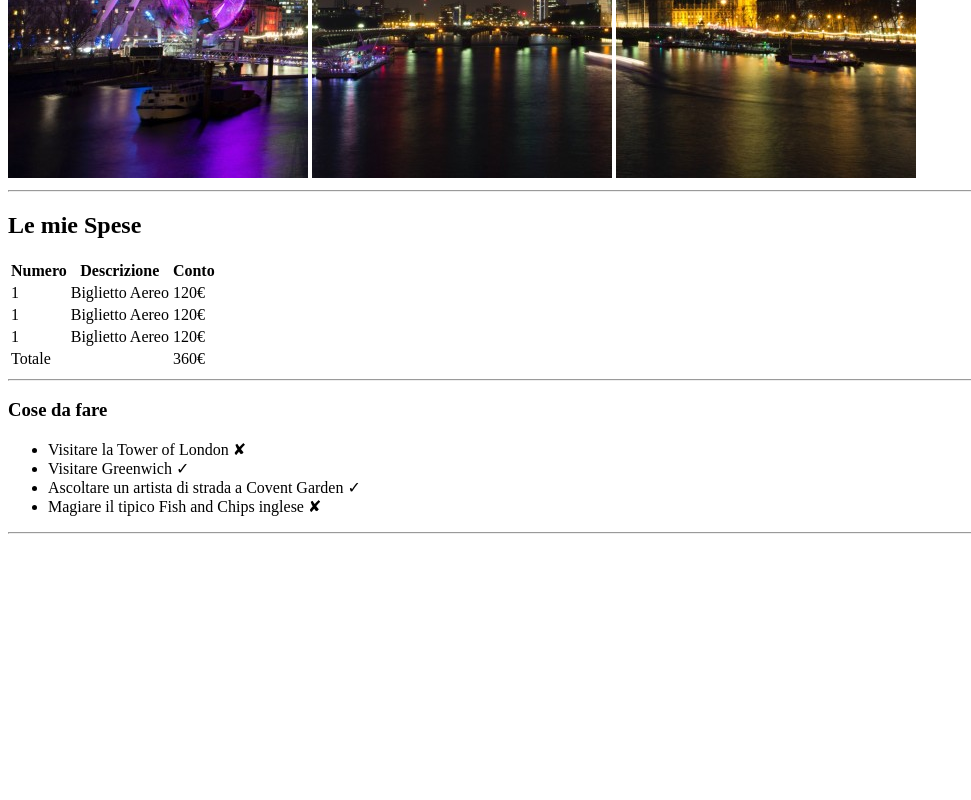
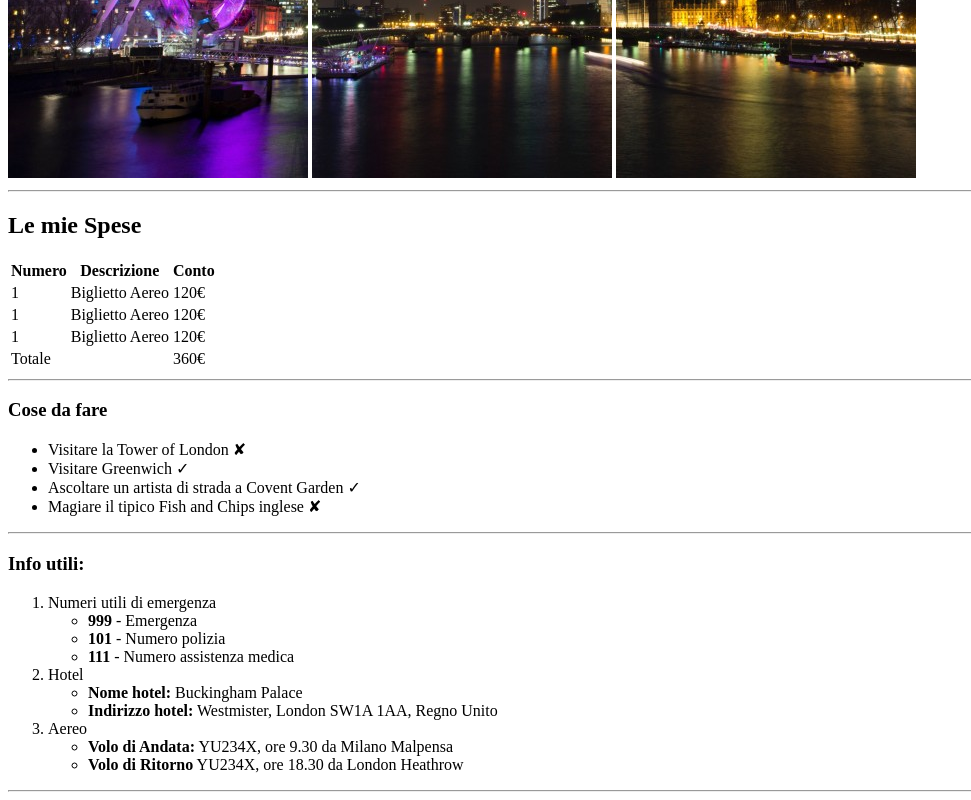
Before and after one commit to giovannifranchi/html-london-trip, a plain HTML site: page index.html in a window 1280 px wide. Shown: the part 502-1302 px from the top of the page, without its empty margins (0-971 px from the left). Before the commit the page ends 1044 px from the top, so only its background shows below. Drawn offline with Linux system fonts and the light colour scheme.

Commit message:
Creazione sezione info utili in main

```diff
--- a/index.html
+++ b/index.html
@@ -68,6 +68,36 @@
             <hr>
         </section>
         <!-- /Fine sezione delle cose da fare -->
+        <!-- Sezione info utili -->
+        <section>
+            <h3>Info utili:</h3>
+            <ol>
+                <li>
+                    <span>Numeri utili di emergenza</span>
+                    <ul>
+                        <li><strong>999</strong> - Emergenza</li>
+                        <li><strong>101</strong> - Numero polizia</li>
+                        <li><strong>111</strong> - Numero assistenza medica</li>
+                    </ul>
+                </li>
+                <li>
+                    <span>Hotel</span>
+                    <ul>
+                        <li><strong>Nome hotel:</strong> Buckingham Palace</li>
+                        <li><strong>Indirizzo hotel:</strong> Westmister, London SW1A 1AA, Regno Unito</li>
+                    </ul>
+                </li>
+                <li>
+                    <span>Aereo</span>
+                    <ul>
+                        <li><strong>Volo di Andata:</strong> YU234X, ore 9.30 da Milano Malpensa</li>
+                        <li><strong>Volo di Ritorno</strong> YU234X, ore 18.30 da London Heathrow</li>
+                    </ul>
+                </li>
+            </ol>
+            <hr>
+        </section>
+        <!-- /Fine sezione info utili -->
     </main>
 
 </body>
```
